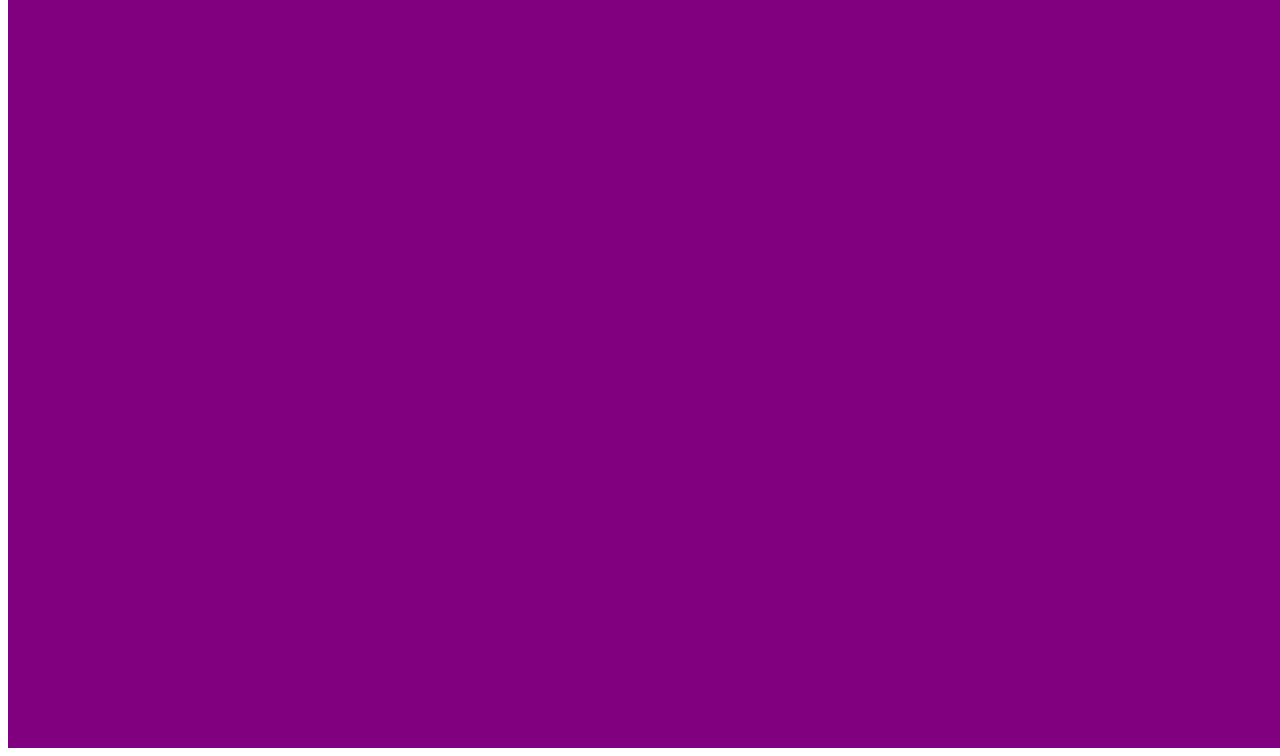
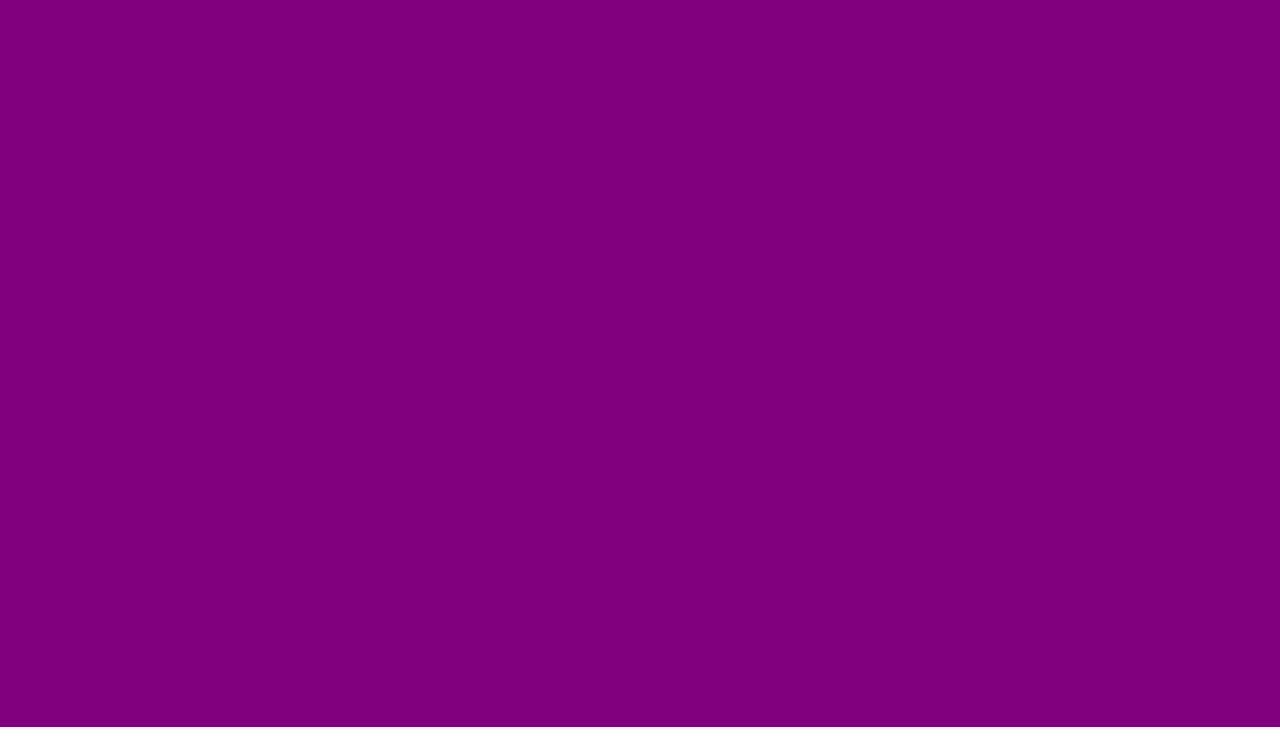
Before and after one commit to PrabeshPP/HTML-CSS, a plain HTML site: page CSS1/index05.html in a window 1280 px wide. Shown: the part 73-829 px from the top of the page. After the commit the page ends 800 px from the top, so only its background shows below. Drawn offline with Linux system fonts and the light colour scheme.

Commit message:
Revised CSS and HTML

```diff
--- a/CSS1/style05.css
+++ b/CSS1/style05.css
@@ -1,3 +1,8 @@
+*{
+    margin: 0%;
+}
+
+
 .main{
     min-width: 100vw;
     min-height: 100vh;
```
